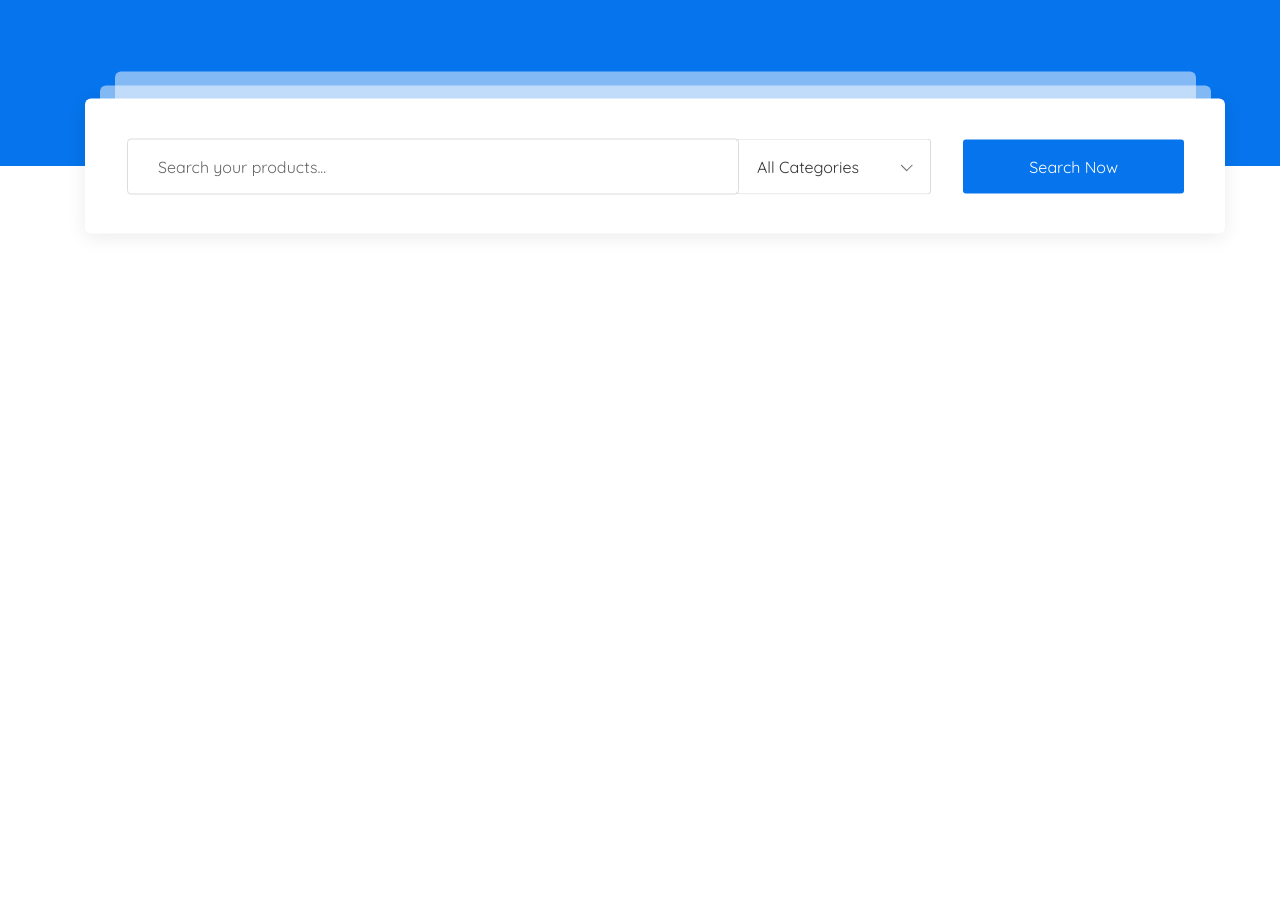
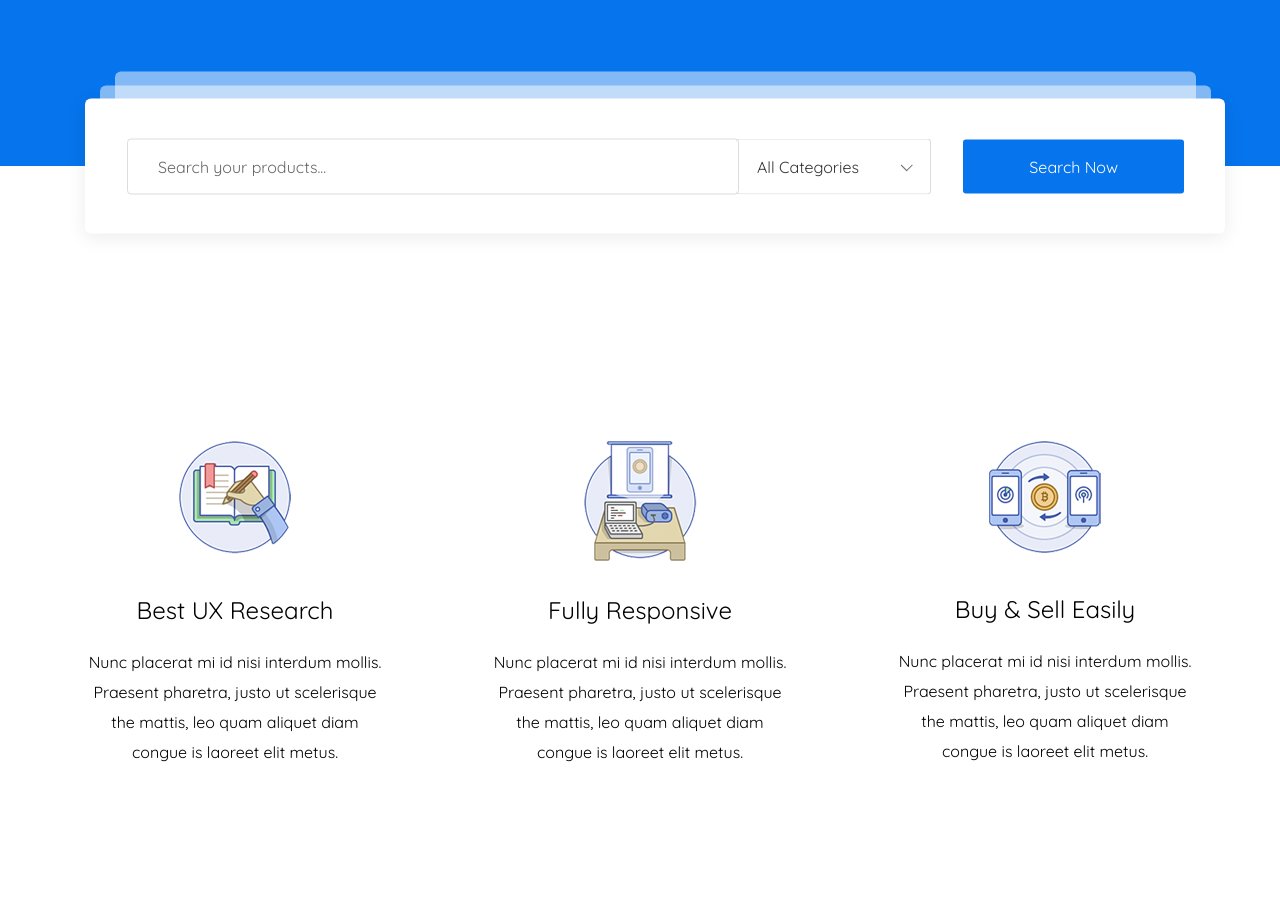
Before and after one commit to kyryl-web/martplace, a website: page app/index.html in a window 1280 px wide. Shown: the part 738-1657 px from the top of the page. Before the commit the page ends 1039 px from the top, so only its background shows below. Drawn offline with nearby package versions, Linux system fonts and the light colour scheme.

Commit message:
added search

```diff
--- a/app/index.html
+++ b/app/index.html
@@ -83,11 +83,10 @@
     </section>
     <section class="search">
         <div class="container">
-            <div class="search__inner">
+
             <div class="products__search">
                 <form>
                     <input type="text" placeholder="Search your products..." required>
-
                     <div class="wrapper">
                         <select class="select__inner">
                             <option value="All Categories">All Categories</option>
@@ -101,6 +100,46 @@
                     <button>Search Now</button>
                 </div>
             </div>
+            <div class="search__inner">
+                <div class="search__item">
+                    <div class="search__item-image">
+                        <img src="images/search-1.png" alt="">
+                    </div>
+                    <div class="search__item-title">
+                        Best UX Research
+                    </div>
+                    <div class="search__item-text">
+                        Nunc placerat mi id nisi interdum mollis. Praesent pharetra, justo ut scelerisque
+                        the mattis, leo quam aliquet diam
+                        congue is laoreet elit metus.
+                    </div>
+                </div>
+                <div class="search__item">
+                    <div class="search__item-image image-2">
+                        <img src="images/search-2.png" alt="">
+                    </div>
+                    <div class="search__item-title">
+                        Fully Responsive
+                    </div>
+                    <div class="search__item-text">
+                        Nunc placerat mi id nisi interdum mollis. Praesent pharetra, justo ut scelerisque
+                        the mattis, leo quam aliquet diam
+                        congue is laoreet elit metus.
+                    </div>
+                </div>
+                <div class="search__item">
+                    <div class="search__item-image">
+                        <img src="images/search-3.png" alt="">
+                    </div>
+                    <div class="search__item-title">
+                        Buy & Sell Easily
+                    </div>
+                    <div class="search__item-text">
+                        Nunc placerat mi id nisi interdum mollis. Praesent pharetra, justo ut scelerisque
+                        the mattis, leo quam aliquet diam
+                        congue is laoreet elit metus.
+                    </div>
+                </div>
             </div>
         </div>
     </section>
--- a/app/scss/style.scss
+++ b/app/scss/style.scss
@@ -256,7 +256,8 @@
 }
 .products__search::before{
     content: "";
-    width: 1111px;
+    max-width: 1111px;
+    width: 100%;
     height: 26px;
     border-radius: 6px;
     background-color: #fff;
@@ -270,7 +271,8 @@
 .products__search::after{
     content: "";
     height: 54px;
-    width: 1081px;
+    max-width: 1081px;
+    width: 100%;
     background-color: #fff;
     opacity: 0.502;
     position: absolute;
@@ -295,3 +297,43 @@
         outline: none;
     }
 }
+.search__inner{
+    display: flex;
+    justify-content: space-between;
+    padding: 100px 0;
+}
+.search__item{
+    max-width: 308px;
+    text-align: center;
+    transition: all .3s;
+    padding: 40px 0 52px;
+    &:hover{
+        box-shadow: 0px 2px 50px 0px rgba(0, 0, 0, 0.08);
+    }
+    &-image{
+        margin-bottom: 40px;
+    }
+    &-title{
+        font-size: 24px;
+        margin-bottom: 22px;
+    }
+    &-text{
+        font-size: 16px;
+        line-height: 30px;
+        max-width: 300px;
+    }
+}
+.image-2{
+    margin-bottom: 33px;
+}
+.BG {
+    border-radius: 4px;
+    background-color: rgb(255, 255, 255);
+    box-shadow: 0px 2px 50px 0px rgba(0, 0, 0, 0.08);
+    position: absolute;
+    left: 780px;
+    top: 1091px;
+    width: 361px;
+    height: 403px;
+    z-index: 692;
+  }
```
Also changed, not shown: app/css/style.min.css, app/images/search-1.png (added), app/images/search-2.png (added), app/images/search-3.png (added). Lines whose indentation alone changed are shown as unchanged.
